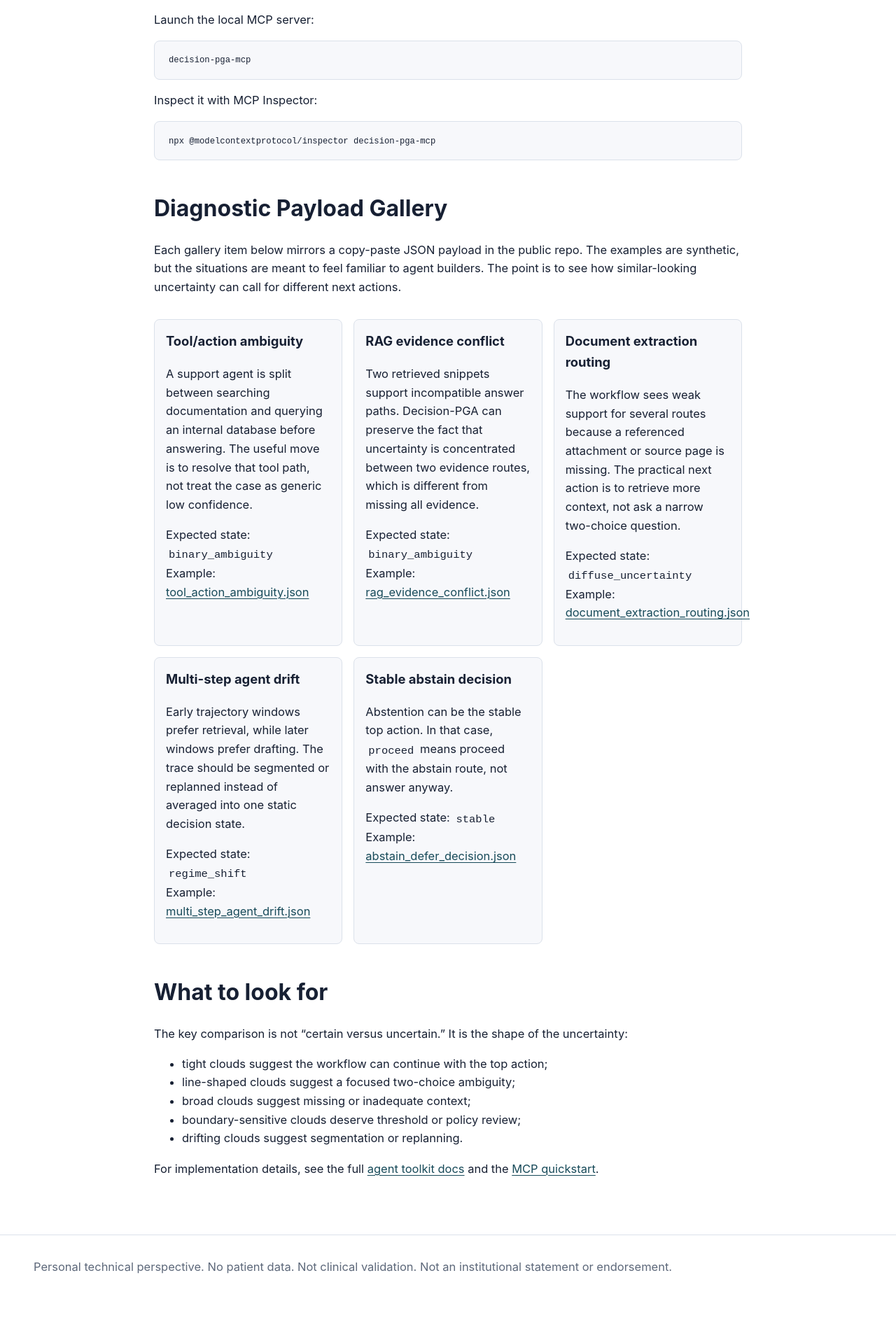
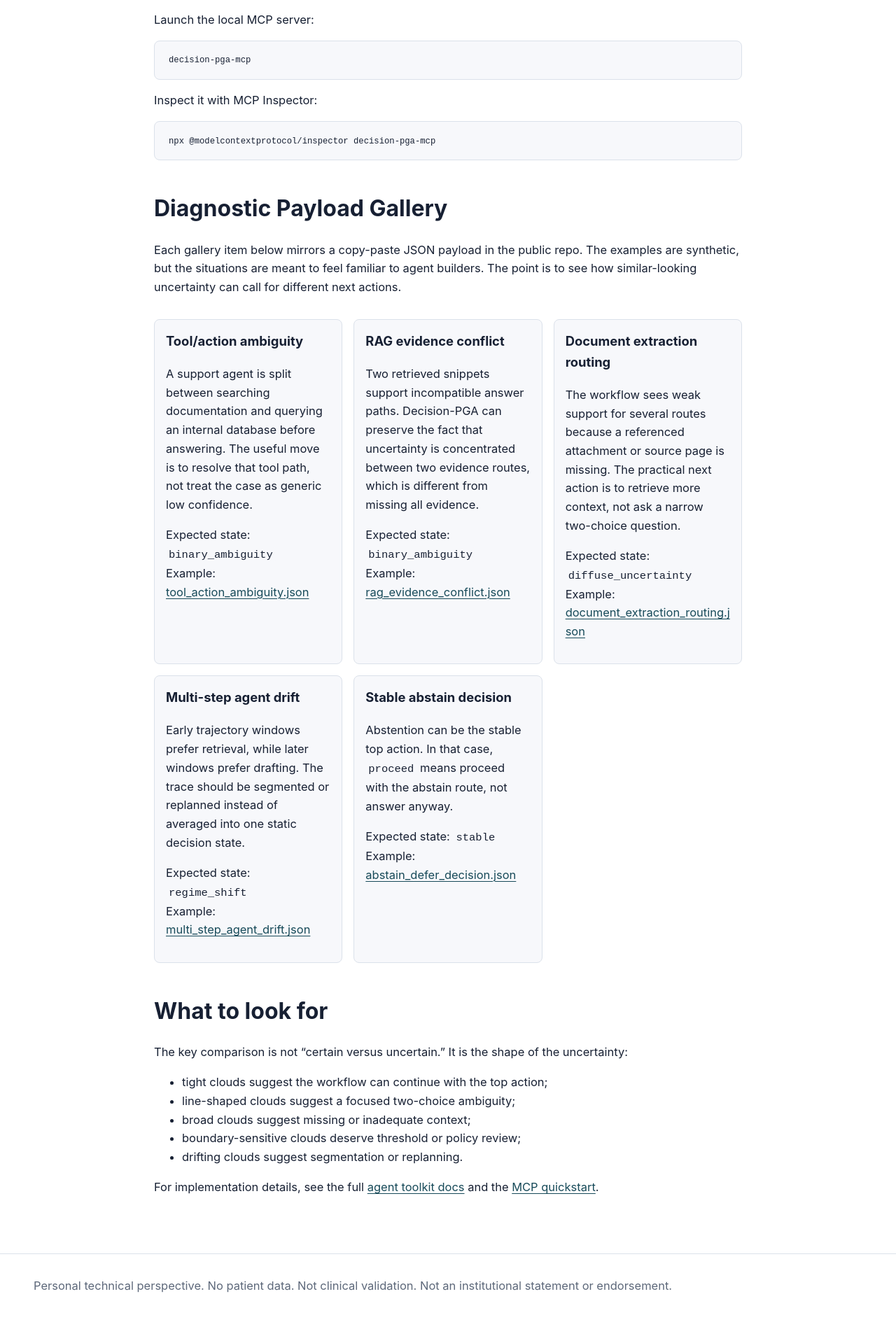
Before and after one commit to zmichels/decision-pga-pages, a Jekyll site: the page built from toolkit.md, in a window 1280 px wide. Shown: the part 894-2793 px from the top of the page at 70% size. Built offline with Jekyll 4.4.1, drawn with Linux system fonts in a browser that asks for light colours; before the commit the page ends 2766 px from its top, so only the background shows below that.

Commit message:
Wrap long toolkit links

```diff
--- a/_layouts/default.html
+++ b/_layouts/default.html
@@ -5,7 +5,7 @@
     <meta name="viewport" content="width=device-width, initial-scale=1">
     <title>{{ page.title }} | {{ site.title }}</title>
     <meta name="description" content="{{ page.description | default: site.description }}">
-    <link rel="stylesheet" href="{{ '/assets/styles.css?v=20260519-toolkit' | relative_url }}">
+    <link rel="stylesheet" href="{{ '/assets/styles.css?v=20260519-toolkit-wrap' | relative_url }}">
   </head>
   <body>
     <header class="site-header">
--- a/assets/styles.css
+++ b/assets/styles.css
@@ -180,14 +180,21 @@ li {
 }
 
 .panel {
+  min-width: 0;
   border: 1px solid var(--line);
   border-radius: 8px;
   padding: 1rem;
   background: var(--wash);
+  overflow-wrap: anywhere;
 }
 
 .panel h3 {
   margin-top: 0;
+}
+
+.panel a {
+  overflow-wrap: anywhere;
+  word-break: break-word;
 }
 
 .scenario-list {
--- a/scripts/validate_publication.py
+++ b/scripts/validate_publication.py
@@ -113,7 +113,10 @@ def main() -> None:
     )
 
     layout = (ROOT / "_layouts/default.html").read_text(encoding="utf-8")
-    require("styles.css?v=20260519-toolkit" in layout, "Layout should version the stylesheet")
+    require("styles.css?v=20260519-toolkit-wrap" in layout, "Layout should version the stylesheet")
+    styles = (ROOT / "assets/styles.css").read_text(encoding="utf-8")
+    require(".panel a" in styles, "Stylesheet should include panel link wrapping")
+    require("overflow-wrap: anywhere" in styles, "Panel content should wrap long filenames")
     require("https://github.com/zmichels/Decision-PGA" in layout, "Nav should link to the public code repo")
     require("Toolkit" in layout, "Nav should link to the toolkit page")
     for removed_nav in ["publication-plan", "Release Notes", "Plan"]:
```
